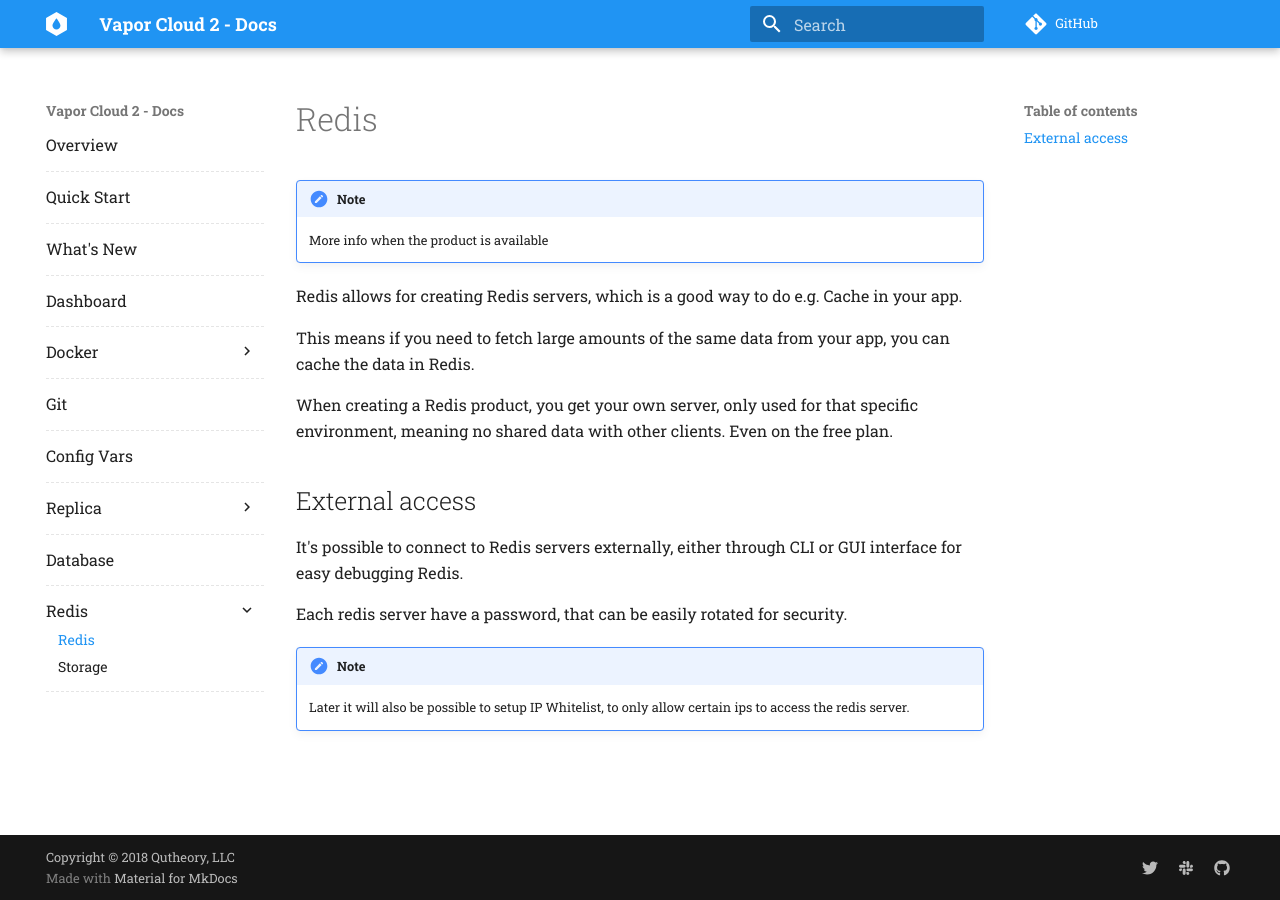
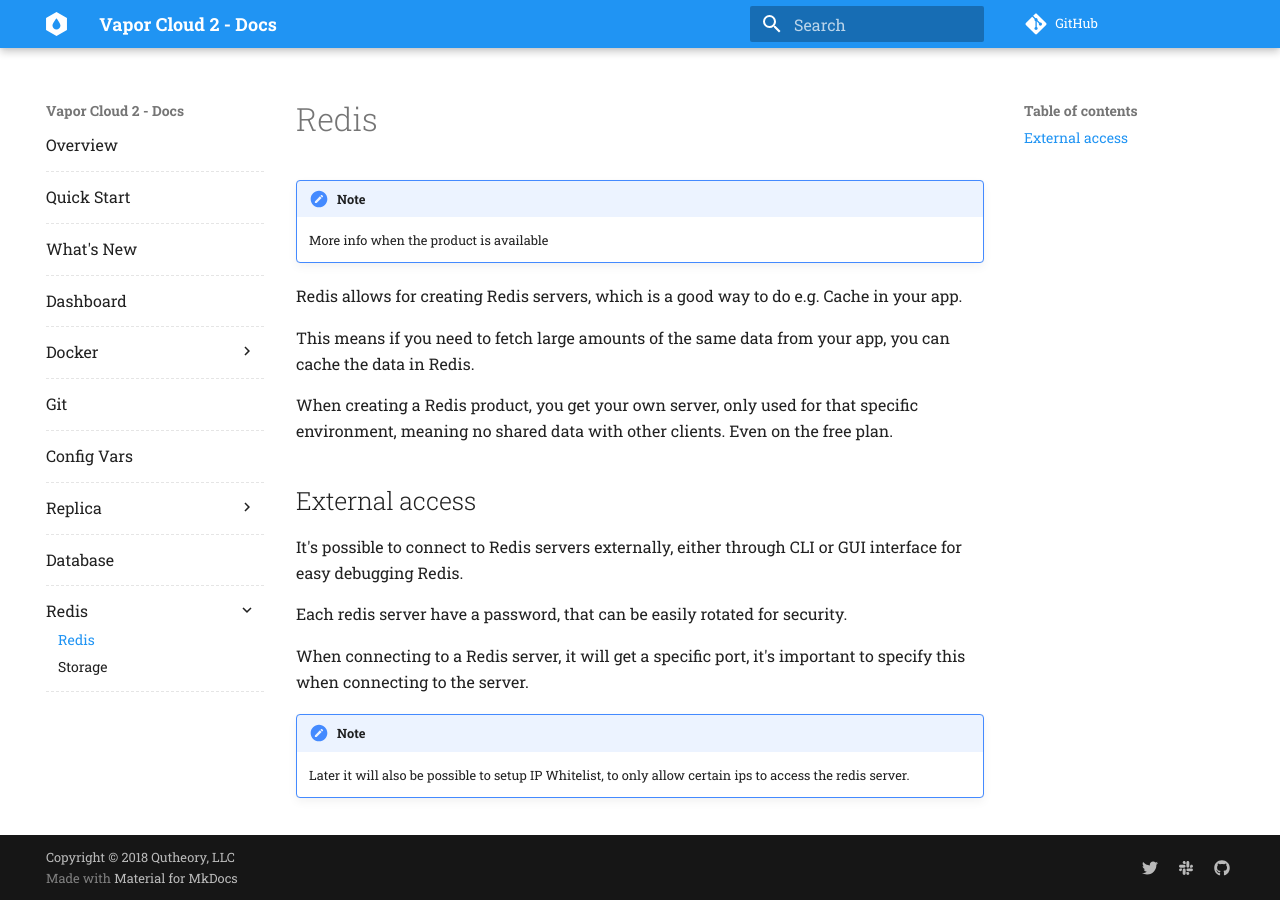
Before and after one commit to qutheory/docsv2, an MkDocs documentation site: the page built from docs/redis/redis.md, in a window 1280 px wide. Built offline with MkDocs 1.6.1 and Material for MkDocs 9.7.7, drawn with Linux system fonts in a browser that asks for light colours; comment, search, counter and statistics services are not loaded; old or Windows-style settings are respelled for this version of MkDocs.

Commit message:
Adding some info about the redis product

```diff
--- a/docs/redis/redis.md
+++ b/docs/redis/redis.md
@@ -15,5 +15,7 @@ It's possible to connect to Redis servers externally, either through CLI or GUI
 
 Each redis server have a password, that can be easily rotated for security.
 
+When connecting to a Redis server, it will get a specific port, it's important to specify this when connecting to the server.
+
 !!! note
     Later it will also be possible to setup IP Whitelist, to only allow certain ips to access the redis server.
```
